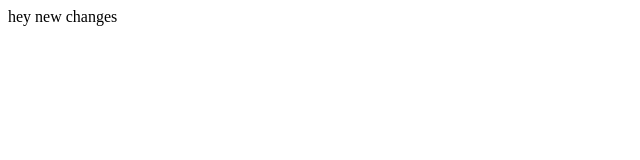
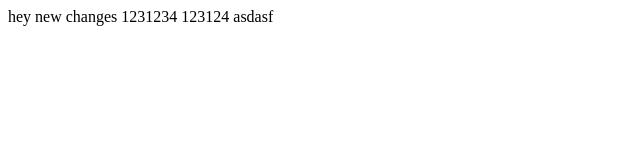
Before and after one commit to realko4n/netology, a plain HTML site: page index.html in a window 1280 px wide. Shown: the whole page, without its empty margins (0-640 px from the left). Drawn offline with Linux system fonts and the light colour scheme.

Commit message:
added nums

```diff
--- a/index.html
+++ b/index.html
@@ -9,5 +9,10 @@
 <body>
     hey
     new changes
+
+
+    1231234
+    123124
+    asdasf
 </body>
 </html>
```
